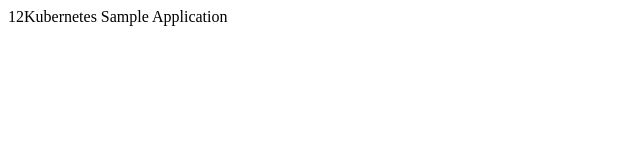
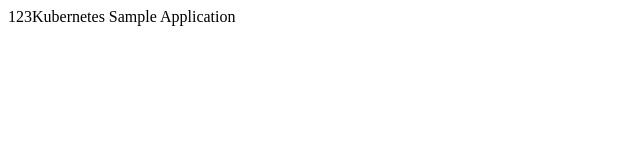
Before and after one commit to boyluckycp/digital-ocean-kubernetes-deploy, a plain HTML site: page index.html in a window 1280 px wide. Shown: the full height of the page, 0-640 px from the left. Drawn offline with Linux system fonts and the light colour scheme.

Commit message:
Update index.html

```diff
--- a/index.html
+++ b/index.html
@@ -1,5 +1,5 @@
 <!DOCTYPE html>
 <title>DigitalOcean</title>
 <body>
-  12Kubernetes Sample Application
+  123Kubernetes Sample Application
 </body>
```
